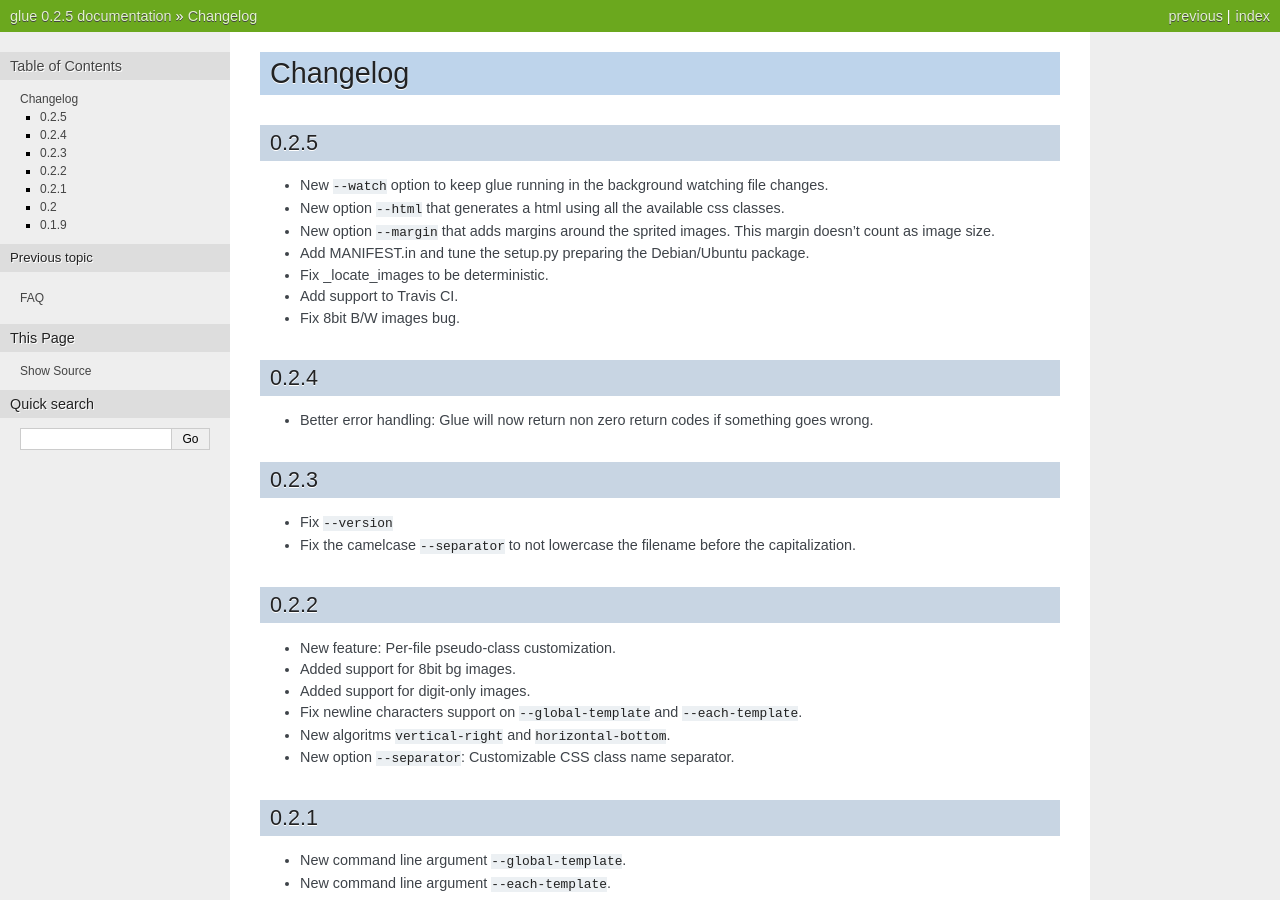
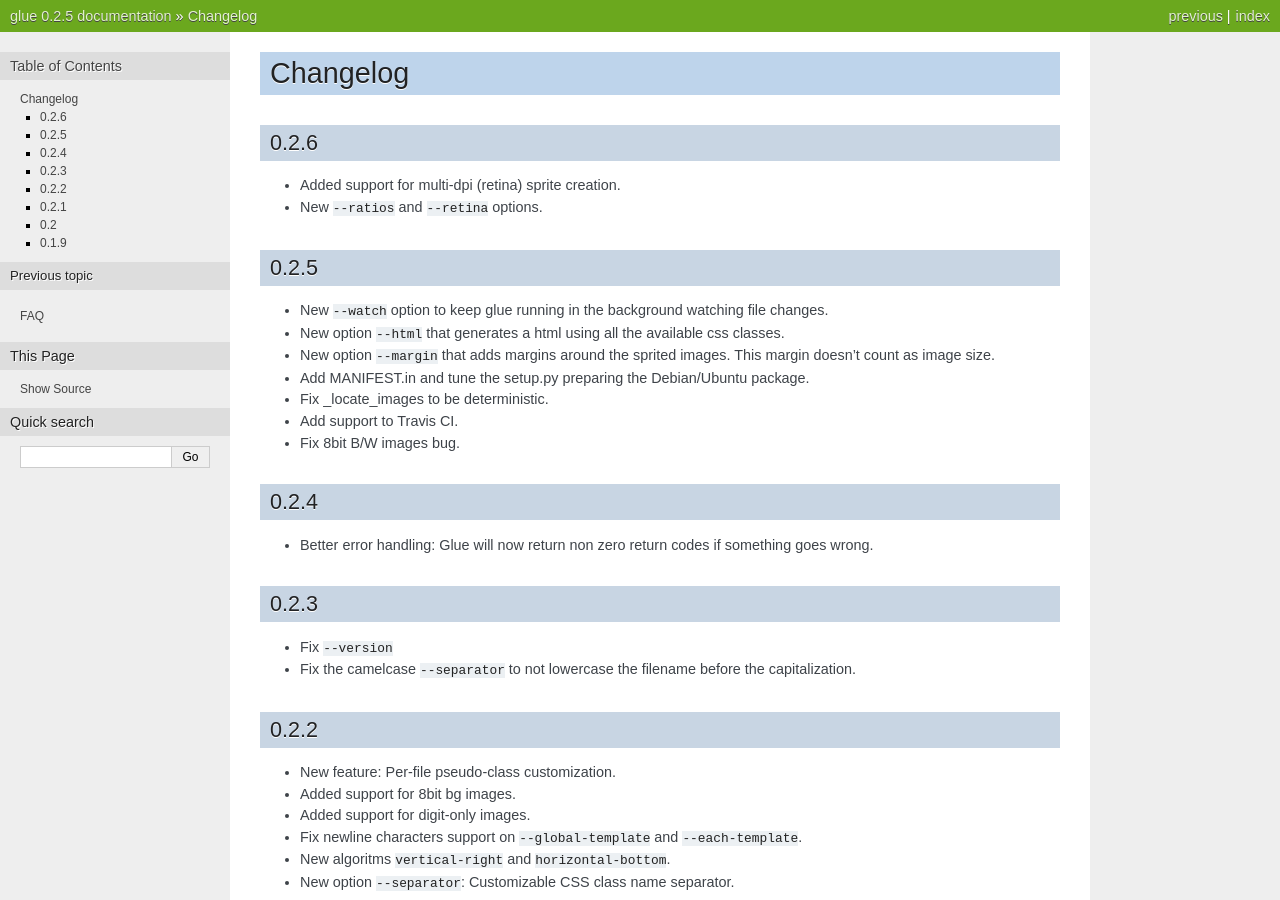
Before and after one commit to jorgebastida/glue, a Sphinx documentation site: the page built from docs/changelog.rst, in a window 1280 px wide and 900 px high. Built offline with Sphinx 7.4.7, drawn with Linux system fonts in a browser that asks for light colours; the version number is read from the project's files by our own code.

Commit message:
Bump 0.2.6

```diff
--- a/docs/changelog.rst
+++ b/docs/changelog.rst
@@ -1,5 +1,10 @@
 Changelog
 =========
+
+0.2.6
+^^^^^^
+* Added support for multi-dpi (retina) sprite creation.
+* New ``--ratios`` and ``--retina`` options.
 
 0.2.5
 ^^^^^^
--- a/glue.py
+++ b/glue.py
@@ -14,7 +14,7 @@
 
 from PIL import Image as PImage
 
-__version__ = '0.2.5'
+__version__ = '0.2.6'
 
 
 TRANSPARENT = (255, 255, 255, 0)
```
